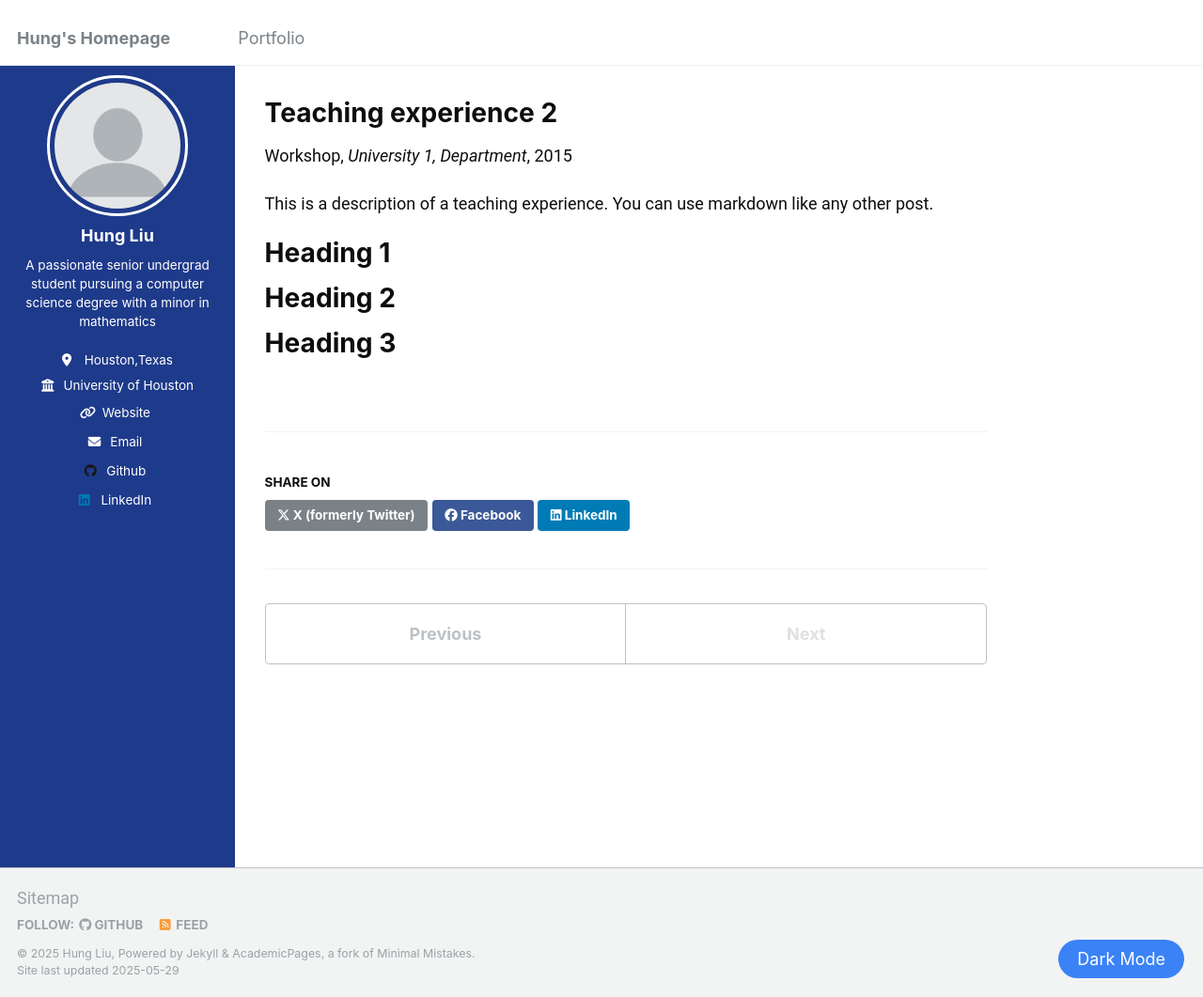
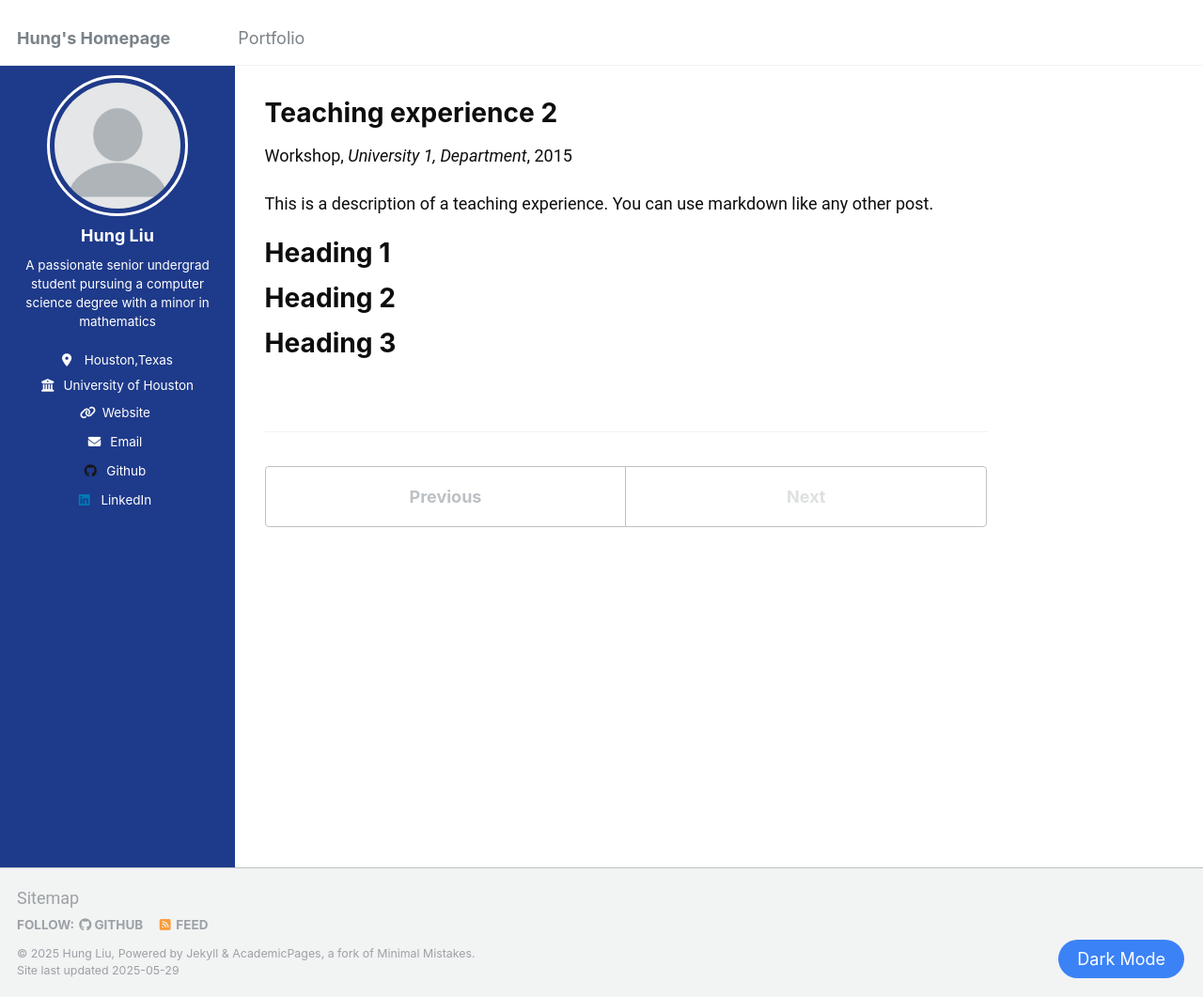
Before and after one commit to sunnySKL/sunnySKL.github.io, a Jekyll site: the page built from _teaching/2015-spring-teaching-2.md, in a window 1280 px wide and 1061 px high. Shown: the whole window at 94% size. Built offline with Jekyll 4.4.1, drawn with Linux system fonts in a browser that asks for light colours.

Commit message:
Update social-share.html

```diff
--- a/_includes/social-share.html
+++ b/_includes/social-share.html
@@ -1,13 +1 @@
 {% include base_path %}
-
-<section class="page__share">
-  {% if site.data.ui-text[site.locale].share_on_label %}
-    <h4 class="page__share-title">{{ site.data.ui-text[site.locale].share_on_label | default: "Share on" }}</h4>
-  {% endif %}
-
-  <a href="https://x.com/intent/post?text={{ base_path }}{{ page.url }}" class="btn btn--x" title="{{ site.data.ui-text[site.locale].share_on_label | default: 'Share on' }} X"><i class="fab fa-x-twitter" aria-hidden="true"></i><span> X (formerly Twitter)</span></a>
-
-  <a href="https://www.facebook.com/sharer/sharer.php?u={{ base_path }}{{ page.url }}" class="btn btn--facebook" title="{{ site.data.ui-text[site.locale].share_on_label | default: 'Share on' }} Facebook"><i class="fab fa-facebook" aria-hidden="true"></i><span> Facebook</span></a>
-
-  <a href="https://www.linkedin.com/shareArticle?mini=true&url={{ base_path }}{{ page.url }}" class="btn btn--linkedin" title="{{ site.data.ui-text[site.locale].share_on_label | default: 'Share on' }} LinkedIn"><i class="fab fa-linkedin" aria-hidden="true"></i><span> LinkedIn</span></a>
-</section>
```
